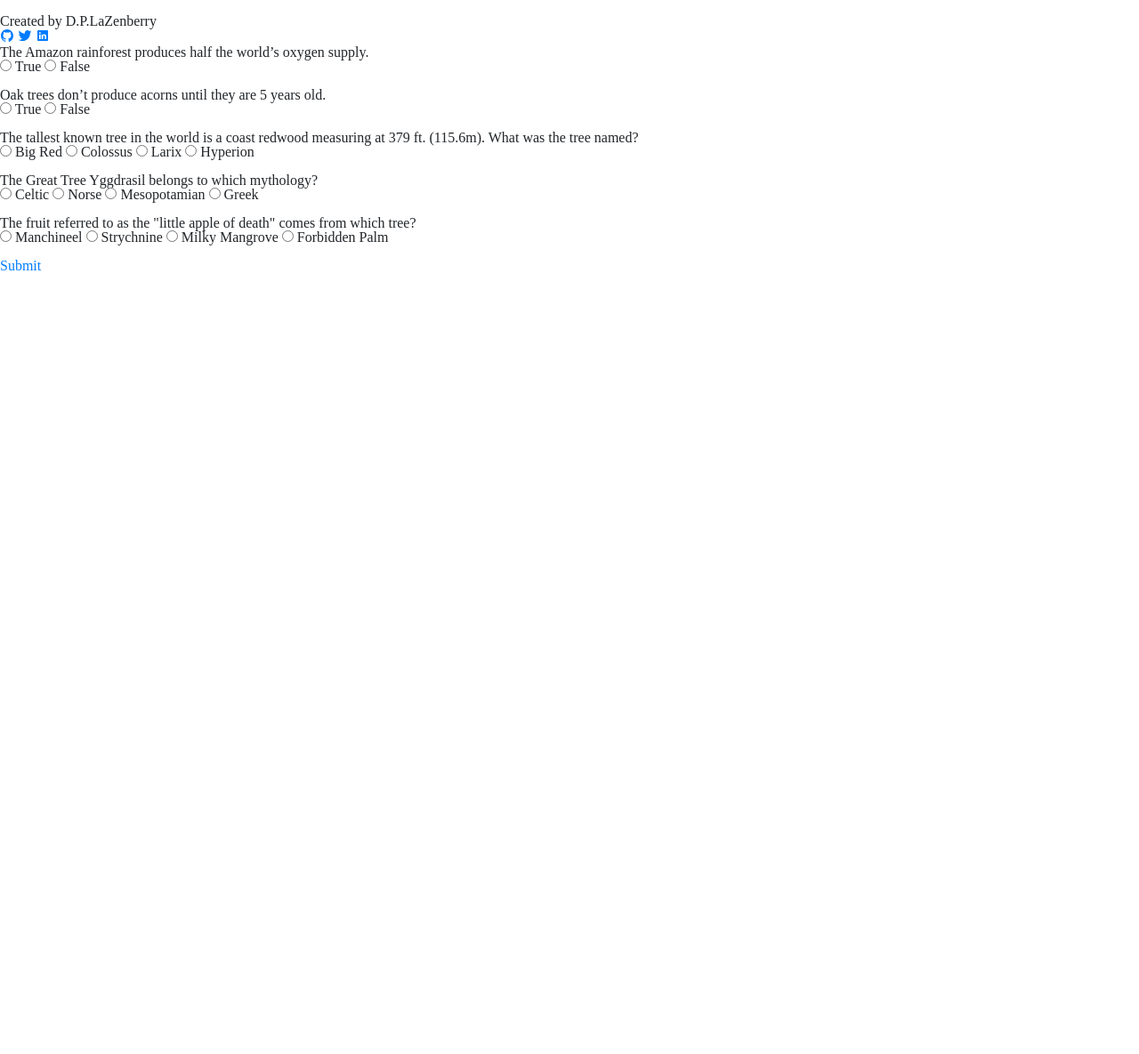
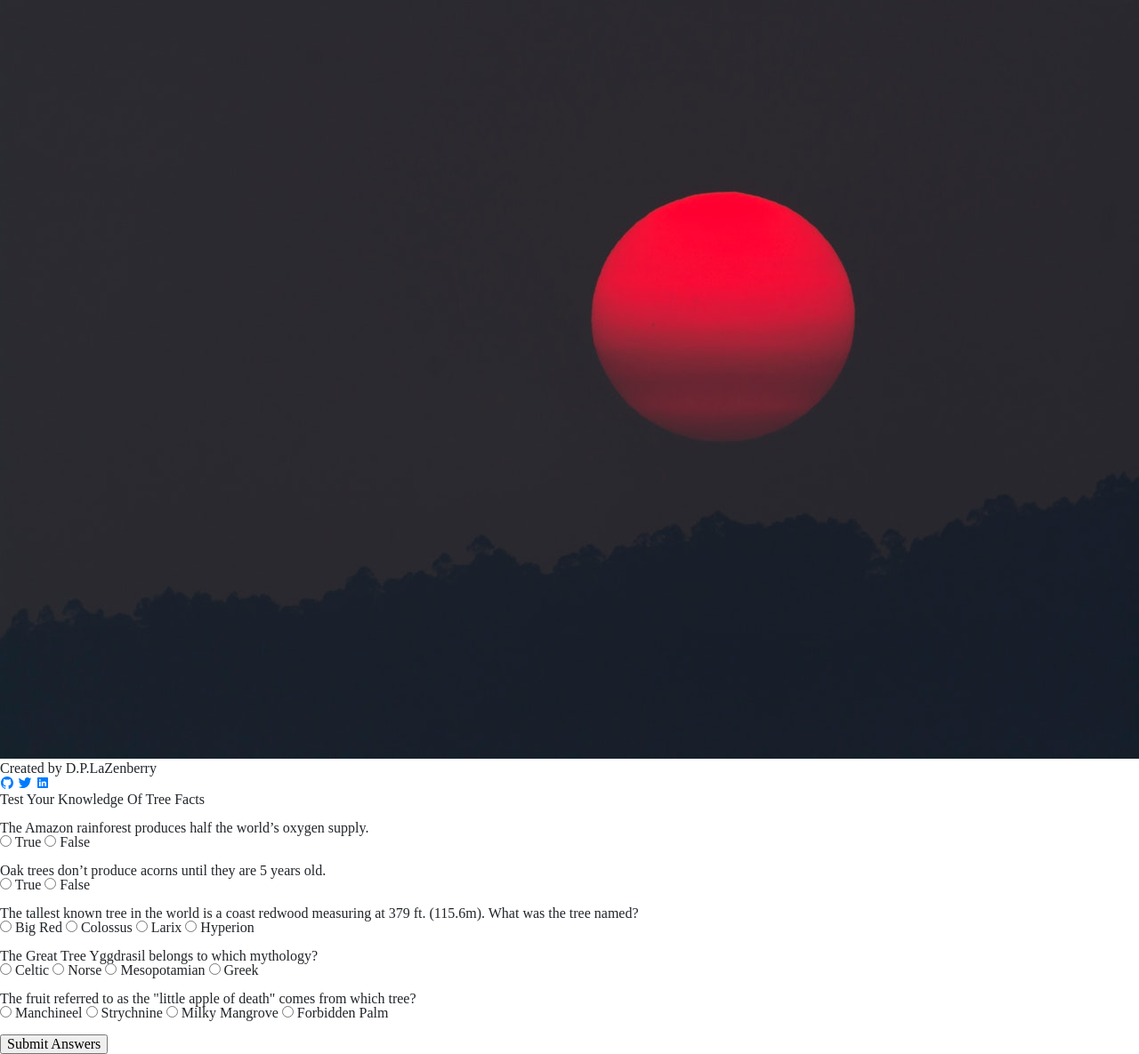
Before and after one commit to DanLaZ/TriviaGame, a plain HTML site: page index.html in a window 1280 px wide. Shown: the whole page at 89% size. Before the commit the page ends 800 px from the top, so only its background shows below. Drawn offline with nearby package versions, Linux system fonts and the light colour scheme.

Commit message:
Added more to the form|added a header image

```diff
--- a/index.html
+++ b/index.html
@@ -16,7 +16,7 @@
     <!--Ionicons link That Pulls The Icons From Their Database-->
     <script src="https://unpkg.com/ionicons@4.5.5/dist/ionicons.js"></script>
 
-    <title>Document</title>
+    <title>Nurturing Nectar</title>
 </head>
 <body>
 
@@ -24,7 +24,7 @@
 
         <div class="headContainer1">
 
-            <img class="" src="" alt="">
+            <img class="" src="assets/images/black-colors-dark-681467.jpg" alt="Image of the sunset with trees in the background">
 
         </div>
 
@@ -51,12 +51,17 @@
 
     <div class="wrapper">
 
-        <!-- Questions -->
+        <!-- Question Head -->
+        <h1>Test Your Knowledge Of Tree Facts</h1>
+        <br>
+
+        <!-- Timer -->
+        <p id="timerCount"></p> <!-- Have the timer's audio be the 24 tick sound|Use the 24 timer font as well -->
 
         <!-- Radio Forms -->
         <div class="formContainer">
 
-            <form class="form">
+            <form class="form" action="assets/javascript/app.js" method="get">
 
                 <label for="Q1">The Amazon rainforest produces half the world’s oxygen supply.</label>
                 <br>
@@ -64,9 +69,8 @@
 
                 <input id="wrongAnswer" type="radio" name="Answer" value="wrongAnswer"> False
 
-            </form>
-            <br>
-            <form class="form">
+                <br>
+                <br>
 
                 <label for="Q2">Oak trees don’t produce acorns until they are 5 years old.</label>
                 <br>
@@ -74,9 +78,8 @@
 
                 <input id="rightAnswer" type="radio" name="Answer" value="rightAnswer"> False
 
-            </form>
-            <br>
-            <form class="form">
+                <br>
+                <br>
 
                 <label for="Q3">The tallest known tree in the world is a coast redwood measuring at 379 ft. (115.6m). What  was the tree named?</label>
                 <br>
@@ -88,9 +91,8 @@
 
                 <input id="rightAnswer" type="radio" name="Answer" value="rightAnswer"> Hyperion
 
-            </form>
-            <br>
-            <form class="form">
+                <br>
+                <br>
 
                 <label for="Q4">The Great Tree Yggdrasil belongs to which mythology?</label>
                 <br>
@@ -102,9 +104,8 @@
 
                 <input id="wrongAnswer" type="radio" name="Answer" value="wrongAnswer"> Greek
 
-            </form>
-            <br>
-            <form class="form">
+                <br>
+                <br>
 
                 <label for="Q5">The fruit referred to as the "little apple of death" comes from which tree?</label>
                 <br>
@@ -116,10 +117,11 @@
 
                 <input id="wrongAnswer" type="radio" name="Answer" value="wrongAnswer"> Forbidden Palm
 
+                <br>
+                <br>
+
+                <input type="submit" value="Submit Answers">
             </form>
-            <br>
-
-            <a href="#" id="submit"><p id="submit-text" >Submit</p></a>
 
         </div>
 
```
Also changed, not shown: assets/images/black-colors-dark-681467.jpg (added), 1 other file.
